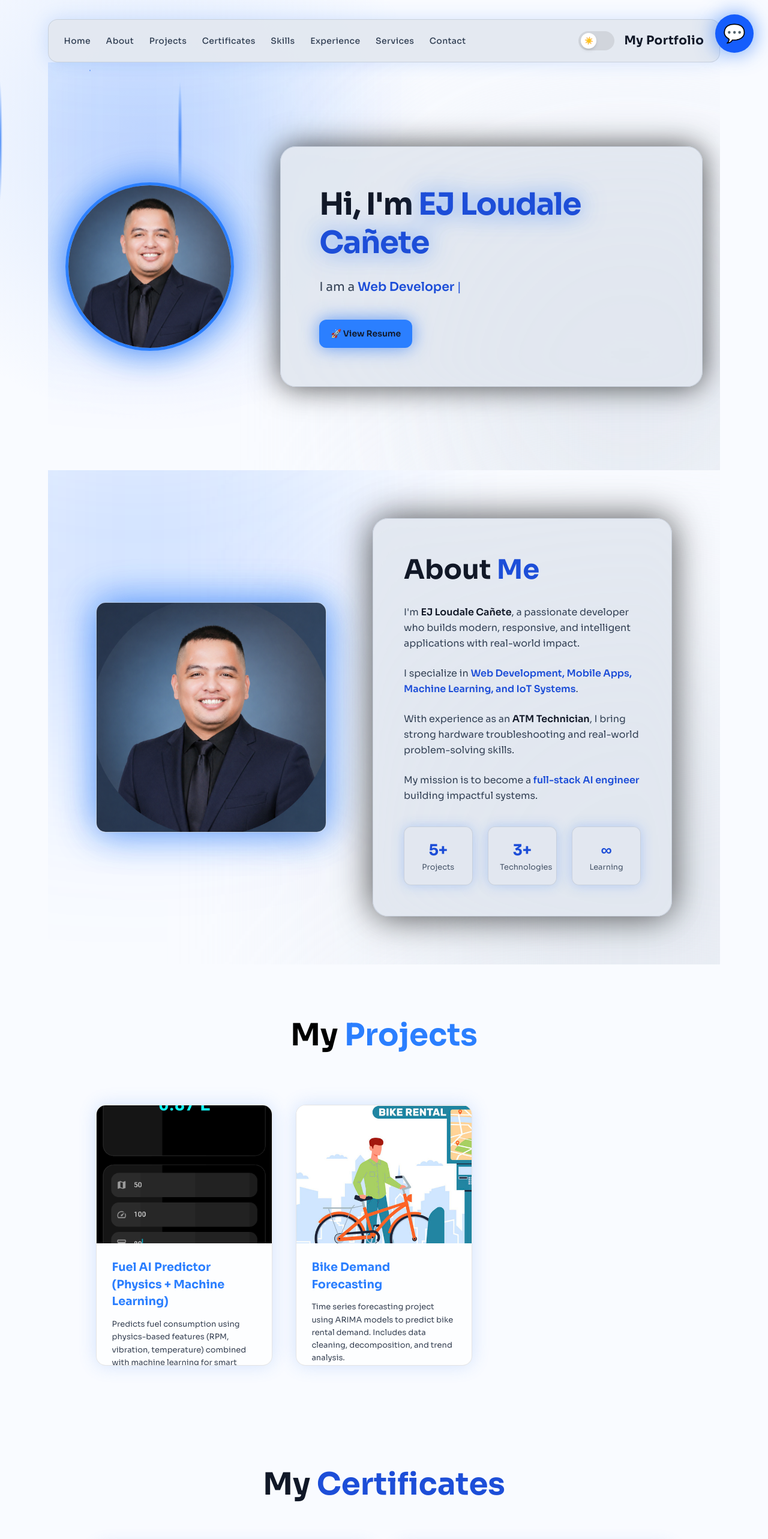
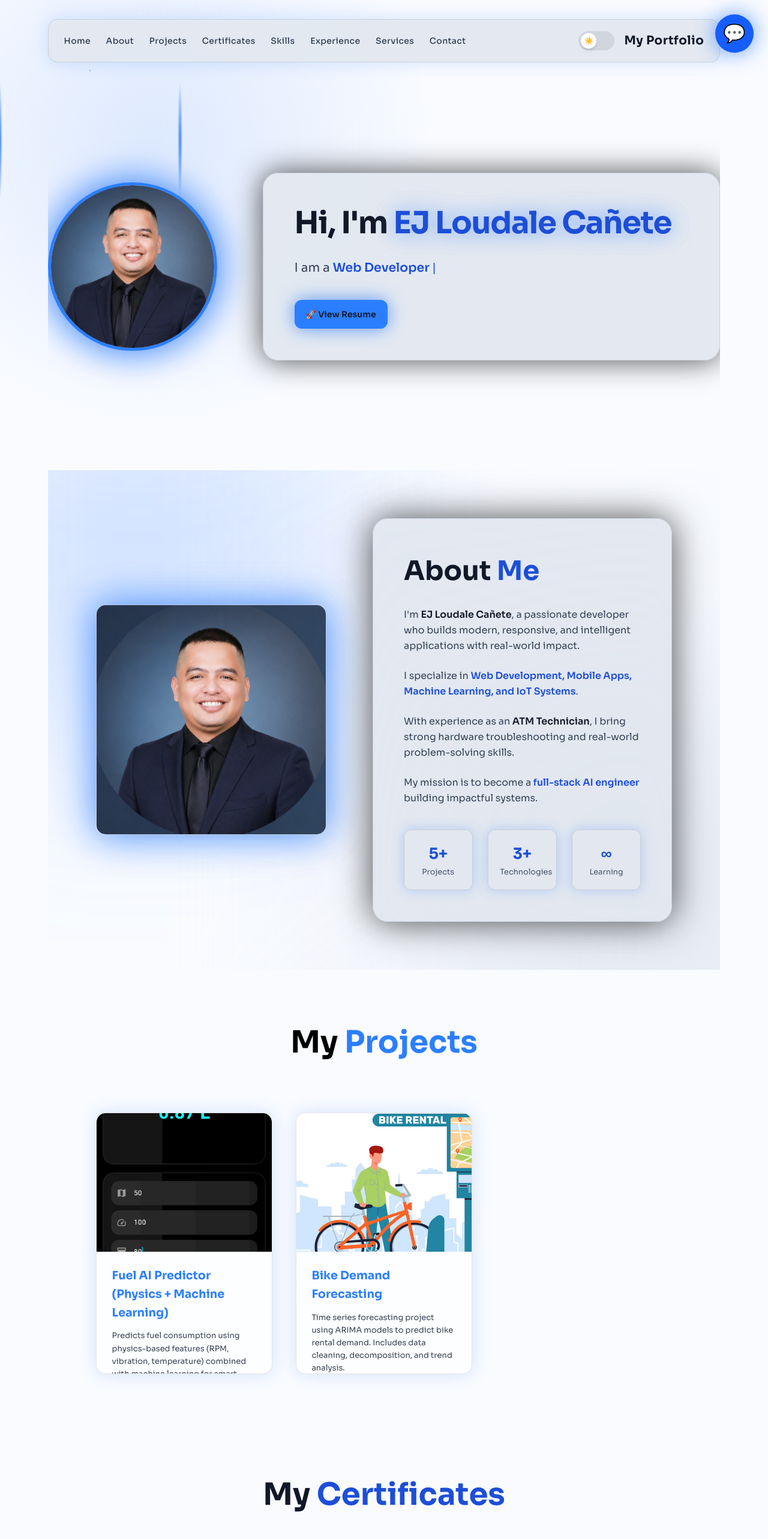
Before and after one commit to ejluv143/ej-portfolio, a Next.js app: page / in a window 1280 px wide. Shown: the top 2566 px of the page at 60% size. Built offline with nearby package versions, Linux system fonts and the light colour scheme.

Commit message:
mobile view fix

```diff
--- a/app/Dashboard/page.tsx
+++ b/app/Dashboard/page.tsx
@@ -232,17 +232,11 @@ export default function DashboardHome() {
         flex flex-col xl:flex-row
         items-center justify-center
 
-    gap-[clamp(40px,6vw,140px)]
+        gap-10 sm:gap-[clamp(28px,6vw,100px)]
         scroll-mt-24
         overflow-hidden
       "
     >
-
-  {/* 🔥 BACKGROUND GLOW ORBS */}
-  <div className="absolute inset-0 -z-10">
-    <div className="absolute w-[500px] h-[500px] bg-blue-500/20 blur-[120px] top-[-100px] left-[-100px] animate-pulse" />
-    <div className="absolute w-[600px] h-[600px] bg-white/10 blur-[140px] bottom-[-150px] right-[-150px] animate-pulse" />
-  </div>
 
       {/* PROFILE */}
       <div className="relative flex-shrink-0">
@@ -283,13 +277,13 @@ export default function DashboardHome() {
   <div
     className="
       w-full
-      max-w-[clamp(320px,55vw,1200px)]
+      max-w-[clamp(320px,90vw,900px)]
 
       bg-white/5
       border border-white/10
       rounded-[clamp(20px,2vw,40px)]
 
-      p-[clamp(30px,5vw,90px)]
+      p-[clamp(24px,4vw,70px)]
 
       text-center xl:text-left
 
--- a/app/components/Myproject.tsx
+++ b/app/components/Myproject.tsx
@@ -43,10 +43,9 @@ export default function MyProjects() {
 
         <div className="grid grid-cols-1 sm:grid-cols-2 xl:grid-cols-3 2xl:grid-cols-4 gap-[clamp(20px,3vw,50px)]">
           {projects.map((project, index) => (
-            <div
-              key={index}
-              className="group h-[clamp(430px,34vw,560px)] [perspective:1000px]"
-            >
+            <div key={index} className="group">
+              {/* Desktop flip card */}
+              <div className="hidden lg:block h-[clamp(430px,34vw,560px)] [perspective:1000px]">
                 <div className="relative w-full h-full transition-transform duration-700 [transform-style:preserve-3d] group-hover:[transform:rotateY(180deg)]">
                   {/* FRONT */}
                   <div className="absolute inset-0 bg-white/70 dark:bg-white/5 border border-black/10 dark:border-white/10 rounded-2xl overflow-hidden backdrop-blur-md shadow-[0_0_30px_rgba(59,130,246,0.2)] [backface-visibility:hidden]">
@@ -129,6 +128,49 @@ export default function MyProjects() {
                   </div>
                 </div>
               </div>
+
+              {/* Mobile simplified card */}
+              <div className="lg:hidden overflow-hidden rounded-3xl border border-black/10 dark:border-white/10 bg-white/90 dark:bg-white/5 shadow-[0_0_30px_rgba(59,130,246,0.2)] transition-transform duration-300 hover:-translate-y-1">
+                <div className="w-full h-[240px] overflow-hidden">
+                  <img
+                    src={project.image}
+                    alt={project.title}
+                    className="w-full h-full object-cover"
+                  />
+                </div>
+                <div className="p-6">
+                  <h3 className="text-2xl font-bold text-blue-500 dark:text-blue-400 mb-3">
+                    {project.title}
+                  </h3>
+
+                  <p className="text-gray-700 dark:text-gray-300 text-sm mb-4 leading-relaxed">
+                    {project.description}
+                  </p>
+
+                  <div className="flex flex-wrap gap-2 mb-4">
+                    {project.tech.map((t) => (
+                      <span
+                        key={t}
+                        className="text-xs px-3 py-1 rounded-full bg-blue-500/10 border border-blue-400/30 text-blue-600 dark:text-blue-300"
+                      >
+                        {t}
+                      </span>
+                    ))}
+                  </div>
+
+                  {project.github && (
+                    <a
+                      href={project.github}
+                      target="_blank"
+                      rel="noopener noreferrer"
+                      className="inline-flex items-center gap-2 rounded-full bg-blue-500 px-5 py-3 text-sm font-semibold text-white shadow-[0_0_15px_rgba(59,130,246,0.7)] transition hover:bg-blue-600"
+                    >
+                      🚀 View Project
+                    </a>
+                  )}
+                </div>
+              </div>
+            </div>
           ))}
         </div>
       </div>
--- a/app/components/Services.tsx
+++ b/app/components/Services.tsx
@@ -73,7 +73,8 @@ export default function Services() {
               key={index}
               className="
                 group
-                h-[clamp(320px,28vw,420px)]
+                min-h-[320px]
+                h-auto
                 [perspective:1200px]
               "
             >
--- a/app/globals.css
+++ b/app/globals.css
@@ -1,4 +1,19 @@
 @import "tailwindcss";
+
+*,
+*::before,
+*::after {
+  box-sizing: border-box;
+}
+
+img,
+picture,
+video,
+canvas,
+svg {
+  max-width: 100%;
+  display: block;
+}
 
 /* =========================
    ROOT COLORS (MANUAL THEME)
@@ -40,10 +55,12 @@ html {
 }
 
 body {
+  min-height: 100svh;
   background: var(--background);
   color: var(--foreground);
-  font-size: var(--fs-base);
+  font-size: clamp(14px, 1vw, 18px);
   font-family: var(--font-primary), Arial, Helvetica, sans-serif;
+  line-height: 1.6;
   -webkit-font-smoothing: antialiased;
   margin: 0 auto;
   overflow-x: hidden;
```
Lines whose indentation alone changed are shown as unchanged.
